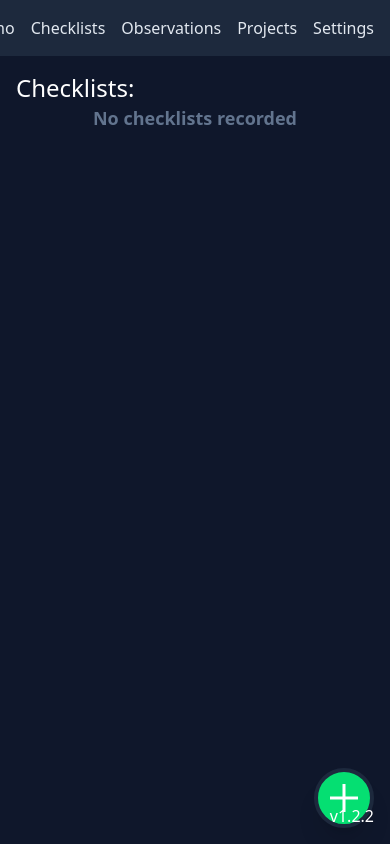
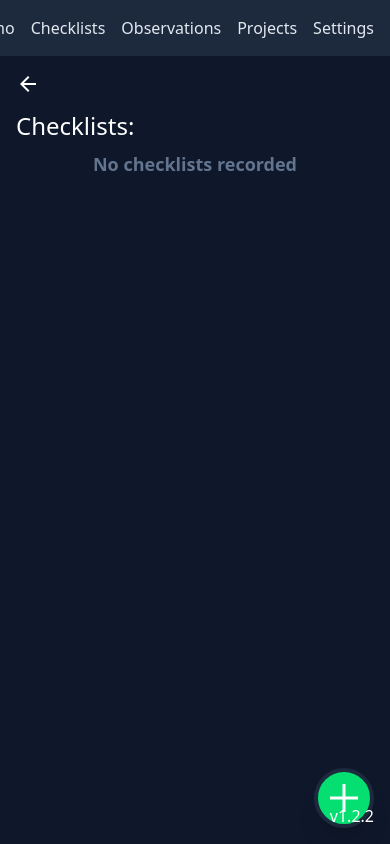
Before and after one commit to ianengelbrecht/pwa-ktt, a SvelteKit app: page /checklists in a window 390 px wide. Built offline with nearby package versions, Linux system fonts and the light colour scheme.

Commit message:
added mobile back button

```diff
--- a/src/routes/checklists/+page.svelte
+++ b/src/routes/checklists/+page.svelte
@@ -1,5 +1,6 @@
 <script lang="ts">
   import type { Checklist } from "$lib/types/types.d.ts";
+  import BackButton from "$lib/components/BackButton.svelte";
   import SwipableList from "$lib/components/SwipableList.svelte";
   import CheckListCard from "./CheckListCard.svelte";
   import { checklistCollection, speciesCollection } from "$lib/db/dexie";
@@ -26,7 +27,8 @@
   };
 
 </script>
-<div class="p-4">
+<div class="p-4 flex flex-col gap-2">
+  <BackButton />
   <h1 class="text-2xl">Checklists:</h1>
   <SwipableList
     items={checklists}
--- a/src/routes/demo/+page.svelte
+++ b/src/routes/demo/+page.svelte
@@ -1,5 +1,6 @@
 <script lang="ts">
   // this is outdated and does not confirm to the standard +page pattern, but it works for now and is just a demo
+  import BackButton from '$lib/components/BackButton.svelte';
   import SwipableList from '$lib/components/SwipableList.svelte';
   import RecordCard from './RecordCard.svelte';
   import type { CoordsRecord }  from '$lib/types/types'
@@ -20,6 +21,7 @@
 </script>
 
 <main id="listScreen" class="flex-1 p-4 gap-2">
+  <BackButton />
   <h1 class="text-xl mb-4">Some example data...</h1>
   <SwipableList items={data} {deleteItem} {deleteAll} ItemComponent={RecordCard} />
 </main>
--- a/src/routes/observations/+page.svelte
+++ b/src/routes/observations/+page.svelte
@@ -1,4 +1,5 @@
 <script lang="ts">
+  import BackButton from "$lib/components/BackButton.svelte";
   import SwipableList from "$lib/components/SwipableList.svelte";
   import ObservationCard from "./ObservationCard.svelte";
   import type { ObservationSummary } from "$lib/types/types";
@@ -24,8 +25,11 @@
 </script>
 
 <main class="flex flex-col gap-4 p-4">
-  <h1 class="text-2xl font-bold">Observations</h1>
-  <p>{settings.project?.projectName || ''} {settings.projectSurvey?.surveyName || ''}</p>
+  <BackButton />
+  <div>
+    <h1 class="text-2xl font-bold">Observations</h1>
+    <p>{settings.project?.projectName || ''} {settings.projectSurvey?.surveyName || ''}</p>
+  </div>
   <SwipableList
     items={summarizedObservations}
     deleteItem={deleteObservation}
--- a/src/routes/projects/+page.svelte
+++ b/src/routes/projects/+page.svelte
@@ -1,6 +1,7 @@
 <script lang="ts">
   import { onMount } from "svelte";
   import type {Project } from "$lib/types/types";
+  import BackButton from "$lib/components/BackButton.svelte";
   import SwipableList from "$lib/components/SwipableList.svelte";
   import ProjectCard from "./ProjectCard.svelte";
   import { projectCollection } from "$lib/db/dexie";
@@ -23,6 +24,7 @@
 </script>
 
 <main class="p-4">
+  <BackButton />
   <h1 class="text-lg font-bold">Projects</h1>
   <SwipableList
     items={projects}
--- a/src/routes/settings/+page.svelte
+++ b/src/routes/settings/+page.svelte
@@ -2,6 +2,7 @@
   import { toast } from "@zerodevx/svelte-toast";
   import { goto } from "$app/navigation";
   import { makeID } from '$lib/utils';
+  import BackButton from "$lib/components/BackButton.svelte";
   import SettingsForm from "./SettingsForm.svelte";
   import type { Settings } from "$lib/types/types";
   import { settingsCollection, projectSurveyCollection } from "$lib/db/dexie";
@@ -119,6 +120,7 @@
 </script>
 
 <main class="p-4 flex flex-col gap-4">
+  <BackButton />
   <h2 class="text-2xl">Settings</h2>
   <SettingsForm
   bind:settingsRecord
```
